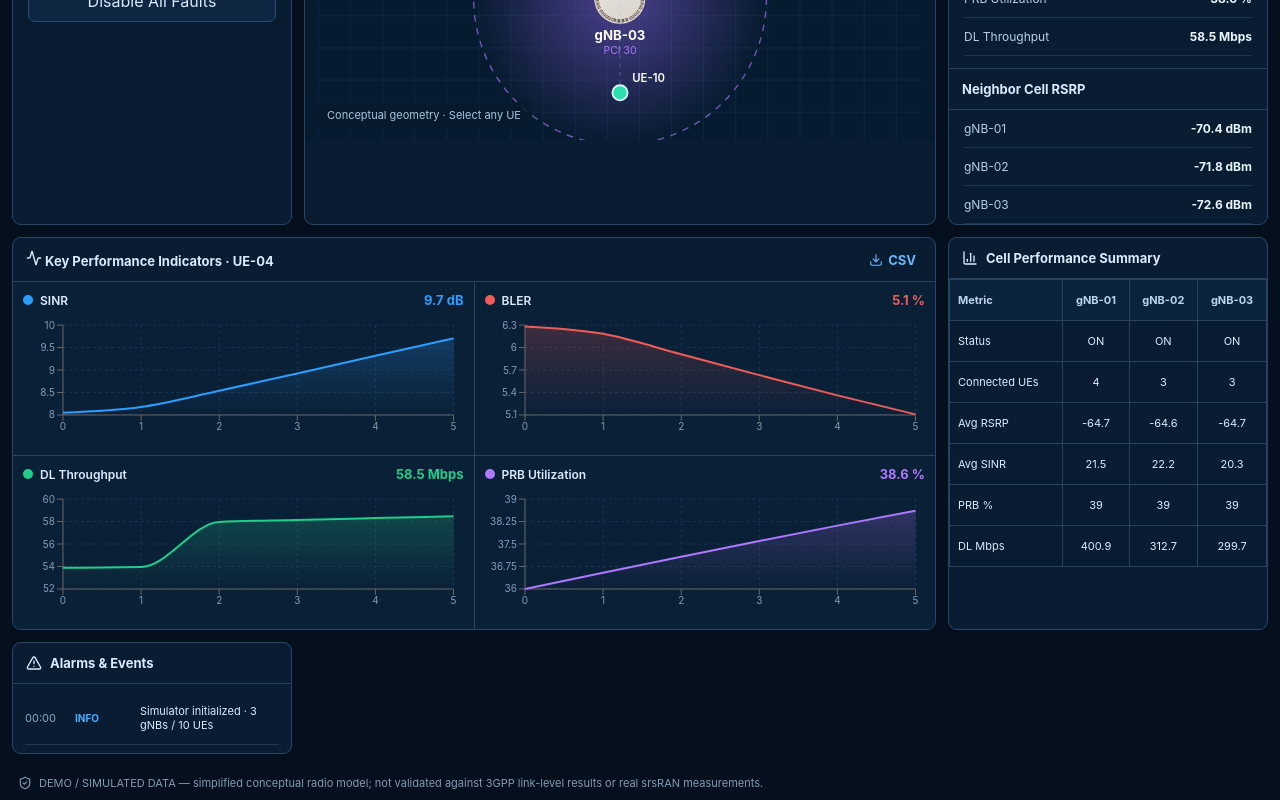
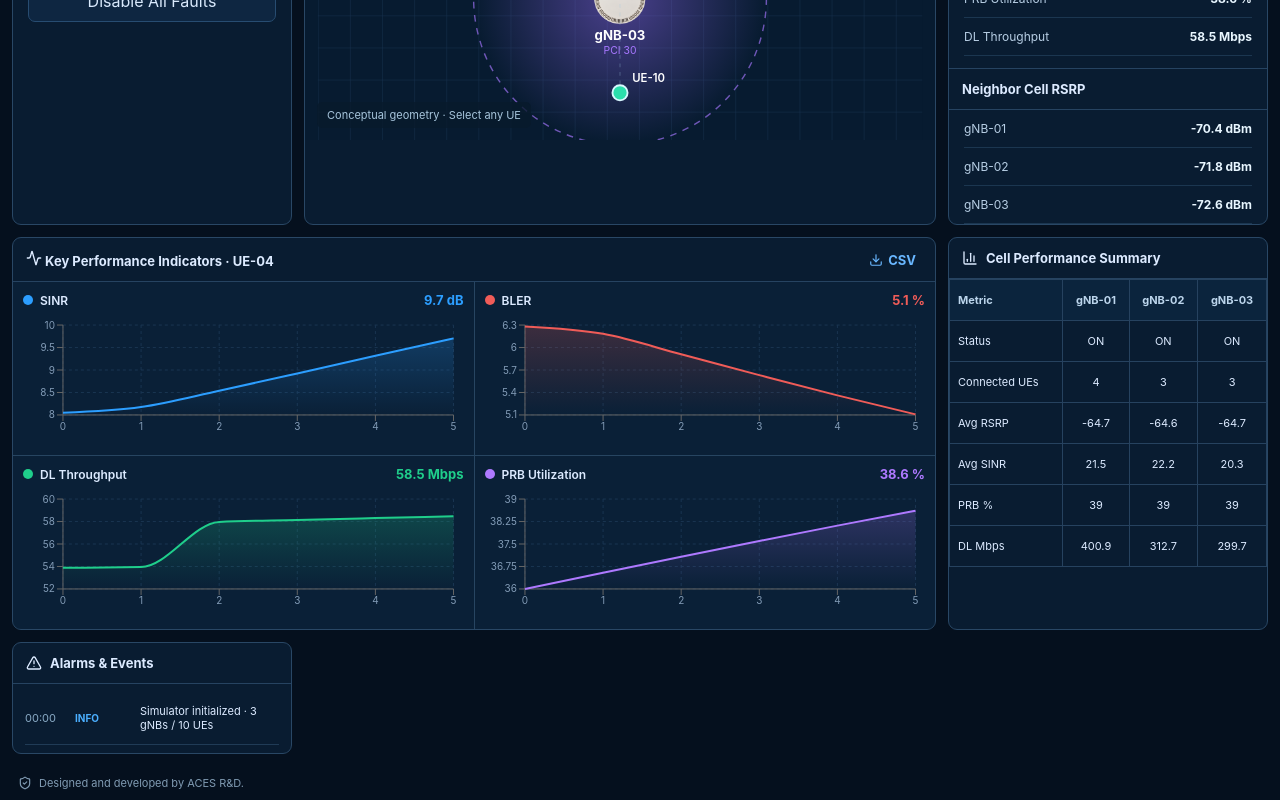
Before and after one commit to asadleghari199/aces-ran-demo, a React (Vite) app: page / in a window 1280 px wide. Shown: the part 578-1378 px from the top of the page. Built offline with nearby package versions, Linux system fonts and the light colour scheme.

Commit message:
Update main.jsx

```diff
--- a/src/main.jsx
+++ b/src/main.jsx
@@ -74,6 +74,6 @@ function App(){
  <aside className="panel details"><div className="panelTitle"><Signal size={16}/> Selected UE</div><select value={selected} onChange={e=>setSelected(+e.target.value)}>{INITIAL_UE.map((u,i)=><option key={u.id} value={i}>{u.id}</option>)}</select><div className="status"><span className="dot"/> {current.serving<0?'DISCONNECTED':'CONNECTED'}</div>{[['Serving gNB',SITES[current.serving]?.id??'None'],['Location',`${INITIAL_UE[selected].x}, ${INITIAL_UE[selected].y} m`],['RSRP',`${current.rsrp.toFixed(1)} dBm`],['SINR',`${current.sinr.toFixed(1)} dB`],['CQI',current.cqi],['MCS',current.mcs],['BLER',`${current.bler.toFixed(1)} %`],['PRB Utilization',`${current.prb.toFixed(1)} %`],['DL Throughput',`${current.throughput.toFixed(1)} Mbps`]].map(([a,b])=><div className="metric" key={a}><span>{a}</span><b>{b}</b></div>)}<div className="panelTitle section">Neighbor Cell RSRP</div>{current.powers.map((p,i)=><div className="metric" key={i}><span>{SITES[i].id}</span><b>{p< -180?'OFF':p.toFixed(1)+' dBm'}</b></div>)}</aside>
  <section className="panel charts"><div className="panelTitle split"><span><Activity size={16}/> Key Performance Indicators · {INITIAL_UE[selected].id}</span><button className="textBtn" onClick={download}><Download size={14}/> CSV</button></div><div className="chartGrid"><ChartPanel title="SINR" data={history} field="sinr" color="#2c9eff" unit="dB"/><ChartPanel title="BLER" data={history} field="bler" color="#f05c58" unit="%"/><ChartPanel title="DL Throughput" data={history} field="throughput" color="#1fce8b" unit="Mbps"/><ChartPanel title="PRB Utilization" data={history} field="prb" color="#ae79ff" unit="%"/></div></section>
  <section className="panel cellSummary"><div className="panelTitle"><BarChart3 size={16}/> Cell Performance Summary</div><table><thead><tr><th>Metric</th>{SITES.map(s=><th key={s.id}>{s.id}</th>)}</tr></thead><tbody>{[['Status',x=>x.online?'ON':'OFF'],['Connected UEs',x=>x.count],['Avg RSRP',x=>x.count?x.rsrp.toFixed(1):'—'],['Avg SINR',x=>x.count?x.sinr.toFixed(1):'—'],['PRB %',x=>x.count?x.prb.toFixed(0):'—'],['DL Mbps',x=>x.rate.toFixed(1)]].map(([name,fn])=><tr key={name}><td>{name}</td>{summary.map(s=><td key={s.id}>{fn(s)}</td>)}</tr>)}</tbody></table></section>
- <section className="panel alarmPanel"><div className="panelTitle"><AlertTriangle size={16}/> Alarms & Events</div><div className="eventList">{events.slice(0,7).map((e,i)=><div key={i}><span>{String(Math.floor(e.t/60)).padStart(2,'0')}:{String(e.t%60).padStart(2,'0')}</span><b className={e.level==='WARNING'?'warning':'info'}>{e.level}</b>{e.message}</div>)}</div></section></main><footer><ShieldCheck size={14}/> DEMO / SIMULATED DATA — simplified conceptual radio model; not validated against 3GPP link-level results or real srsRAN measurements.</footer></div>;
+ <section className="panel alarmPanel"><div className="panelTitle"><AlertTriangle size={16}/> Alarms & Events</div><div className="eventList">{events.slice(0,7).map((e,i)=><div key={i}><span>{String(Math.floor(e.t/60)).padStart(2,'0')}:{String(e.t%60).padStart(2,'0')}</span><b className={e.level==='WARNING'?'warning':'info'}>{e.level}</b>{e.message}</div>)}</div></section></main><footer><ShieldCheck size={14}/> Designed and developed by ACES R&D. </footer></div>;
 }
 createRoot(document.getElementById('root')).render(<App/>);
```
